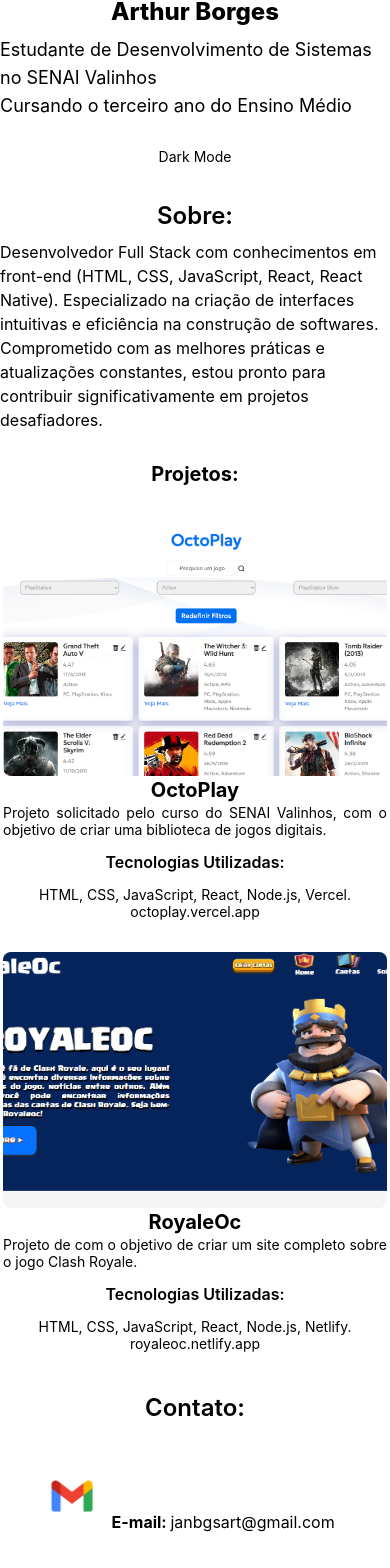
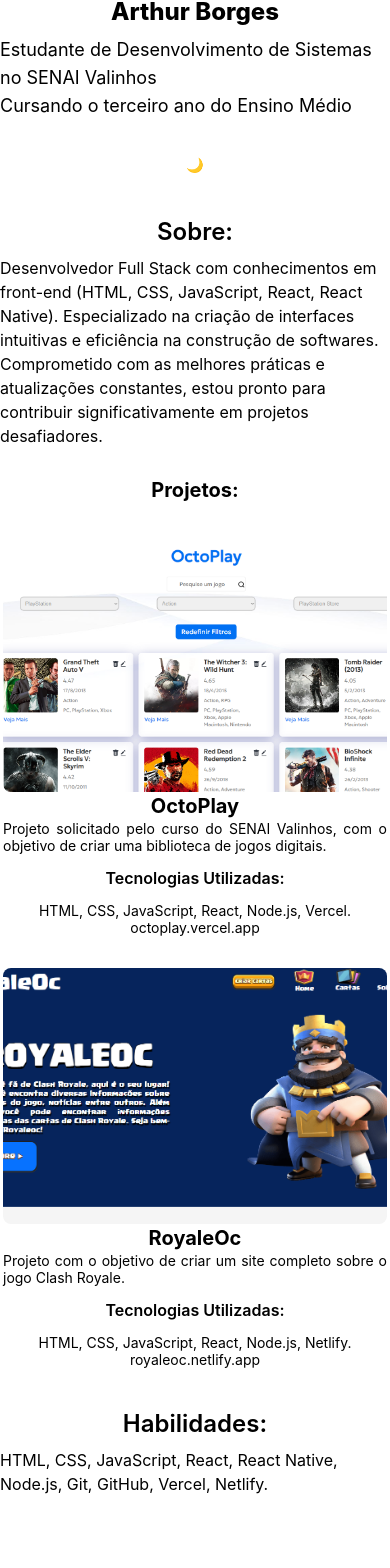
Before and after one commit to ArthBG/my-portfolio, a React Native app: screen / in a window 390 px wide. Shown: the part 288-1856 px from the top of the page. Built offline with nearby package versions, Linux system fonts and the light colour scheme.

Commit message:
Fix typos and update dark mode button

```diff
--- a/App.jsx
+++ b/App.jsx
@@ -23,7 +23,7 @@ export default function App() {
     {
       id: 2,
       name: "RoyaleOc",
-      description: "Projeto de com o objetivo de criar um site completo sobre o jogo Clash Royale.",
+      description: "Projeto com o objetivo de criar um site completo sobre o jogo Clash Royale.",
       tecnologys: "HTML, CSS, JavaScript, React, Node.js, Netlify.",
       image: require('./assets/images/royaleoc.png'),
       link: "royaleoc.netlify.app"
@@ -55,8 +55,8 @@ export default function App() {
       <Text style={darkMode? {color: 'white'} : {color: 'black'}} className="font-extrabold text-2xl mx-auto pt-7">Arthur Borges</Text>
       <Text style={darkMode? {color: 'white'} : {color: 'black'}} className="text-lg mx-auto pt-2" >Estudante de Desenvolvimento de Sistemas no SENAI Valinhos{'\n'}Cursando o terceiro ano do Ensino Médio</Text>
       <View className="flex justify-center m-auto">
-        <TouchableOpacity onPress={darkModeToggle} className="w-20 h-10 rounded-full mt-5">
-          <Text style={darkMode? {color: 'white'} : {color: 'black'}} className="text-center pt-2">Dark Mode</Text>
+        <TouchableOpacity onPress={darkModeToggle} className="rounded-full w-10 h-10 mt-9">
+          <Text className="text-center">{darkMode? "☀" : "🌙"}</Text>
         </TouchableOpacity>
       </View>
       <ScrollView className="w-full h-full">
@@ -84,7 +84,11 @@ export default function App() {
 
               {/* </ScrollView>  */}
         </View>
-      <Text style={darkMode? {color: 'white'} : {color: 'black'}} className="font-semibold text-2xl mx-auto pt-10">Contato:</Text>
+        <View className="m-auto">
+        <Text style={darkMode? {color: 'white'} : {color: 'black'}} className="font-semibold text-2xl mx-auto pt-10">Habilidades:</Text>
+        <Text style={darkMode? {color: 'white'} : {color: 'black'}} className="text-base mx-auto pt-2">HTML, CSS, JavaScript, React, React Native, Node.js, Git, GitHub, Vercel, Netlify.</Text>
+      </View>
+      <Text style={darkMode? {color: 'white'} : {color: 'black'}} className="font-semibold text-2xl mx-auto pt-20">Contato:</Text>
       <View>
       <Text style={darkMode? {color: 'white'} : {color: 'black'}} className="text-base m-2 p-8">
         <Image className="w-16 h-16" source={require('./assets/images/gmail.png')} />
@@ -108,10 +112,7 @@ export default function App() {
         </Text> */}
       </Text>
       </View>
-      <View className="m-auto">
-        <Text style={darkMode? {color: 'white'} : {color: 'black'}} className="font-semibold text-2xl mx-auto pt-10">Habilidades:</Text>
-        <Text style={darkMode? {color: 'white'} : {color: 'black'}} className="text-base mx-auto pt-2">HTML, CSS, JavaScript, React, React Native, Node.js, Git, GitHub, Vercel, Netlify.</Text>
-      </View>
+
       <View className="m-auto">
         <Text style={darkMode? {color: 'white'} : {color: 'black'}} className="mx-auto pt-10">Todos direitos Reservados</Text>
       </View>
```
